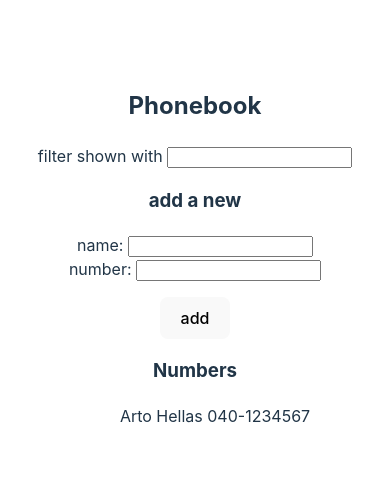
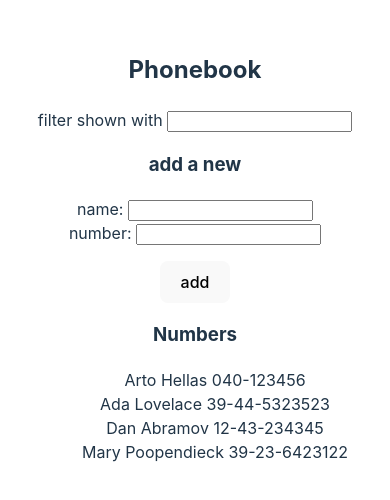
Before and after one commit to serkanok1983/FullStackOpen, a React (Vite) app in the folder part2/phonebook/: page / in a window 390 px wide. Shown: the part 166-666 px from the top of the page. Built offline with nearby package versions, Linux system fonts and the light colour scheme; data requests are answered from the project's data file.

Commit message:
2.11 The Phonebook Step 6

```diff
--- /dev/null
+++ b/part2/phonebook/db.json
@@ -0,0 +1,24 @@
+{
+  "persons": [
+    {
+      "name": "Arto Hellas",
+      "number": "040-123456",
+      "id": "1"
+    },
+    {
+      "name": "Ada Lovelace",
+      "number": "39-44-5323523",
+      "id": "2"
+    },
+    {
+      "name": "Dan Abramov",
+      "number": "12-43-234345",
+      "id": "3"
+    },
+    {
+      "name": "Mary Poopendieck",
+      "number": "39-23-6423122",
+      "id": "4"
+    }
+  ]
+}
--- a/part2/phonebook/package.json
+++ b/part2/phonebook/package.json
@@ -7,14 +7,15 @@
     "dev": "vite",
     "build": "vite build",
     "lint": "eslint .",
-    "preview": "vite preview"
+    "preview": "vite preview",
+    "server": "json-server -p3001 --watch db.json"
   },
   "dependencies": {
+    "axios": "^1.7.9",
     "react": "^18.3.1",
     "react-dom": "^18.3.1"
   },
   "devDependencies": {
-    "@eslint/js": "^9.17.0",
     "@types/react": "^18.3.18",
     "@types/react-dom": "^18.3.5",
     "@vitejs/plugin-react": "^4.3.4",
@@ -23,6 +24,7 @@
     "eslint-plugin-react-hooks": "^5.0.0",
     "eslint-plugin-react-refresh": "^0.4.16",
     "globals": "^15.14.0",
+    "json-server": "^1.0.0-beta.3",
     "vite": "^6.0.5"
   }
 }
--- a/part2/phonebook/src/App.jsx
+++ b/part2/phonebook/src/App.jsx
@@ -1,23 +1,24 @@
 /* eslint-disable react/prop-types */
-import { useState } from 'react'
+import {useState, useEffect} from 'react'
 import './App.css'
+import axios from 'axios'
 
-const Filter = ({ filter, handleFilterChange }) => {
+const Filter = ({filter, handleFilterChange}) => {
     return (
         <div>
-      filter shown with <input value={filter} onChange={handleFilterChange} />
+            filter shown with <input value={filter} onChange={handleFilterChange}/>
         </div>
     )
 }
 
-const PersonForm = ({ addPerson, newName, handleNameChange, newNumber, handleNumberChange }) => {
+const PersonForm = ({addPerson, newName, handleNameChange, newNumber, handleNumberChange}) => {
     return (
         <form onSubmit={addPerson}>
             <div>
-        name: <input value={newName} onChange={handleNameChange} />
+                name: <input value={newName} onChange={handleNameChange}/>
             </div>
             <div>
-        number: <input value={newNumber} onChange={handleNumberChange} />
+                number: <input value={newNumber} onChange={handleNumberChange}/>
             </div>
             <p></p>
             <div>
@@ -27,23 +28,29 @@ const PersonForm = ({ addPerson, newName, handleNameChange, newNumber, handleNum
     )
 }
 
-const Persons = ({ persons, filter }) => {
+const Persons = ({persons, filter}) => {
     return (
         <ul>
             {persons.filter(person => person.name.toLowerCase().includes(filter.toLowerCase())).map(person =>
-        <li style={{ listStyleType: 'none' }} key={person.id}>{person.name} {person.number}</li>
+                <li style={{listStyleType: 'none'}} key={person.id}>{person.name} {person.number}</li>
             )}
         </ul>
     )
 }
 
 const App = () => {
-  const [persons, setPersons] = useState([
-    { name: 'Arto Hellas', number: '040-1234567', id: 1 },
-  ])
+    const [persons, setPersons] = useState([])
     const [newName, setNewName] = useState('')
     const [newNumber, setNewNumber] = useState('')
     const [filter, setFilter] = useState('')
+
+    useEffect(() => {
+        axios
+            .get('http://localhost:3001/persons')
+            .then(response => {
+                setPersons(response.data)
+            })
+    }, [])
 
     const addPerson = (event) => {
         event.preventDefault()
@@ -77,11 +84,12 @@ const App = () => {
     return (
         <div>
             <h2>Phonebook</h2>
-      <Filter filter={filter} handleFilterChange={handleFilterChange} />
+            <Filter filter={filter} handleFilterChange={handleFilterChange}/>
             <h3>add a new</h3>
-      <PersonForm addPerson={addPerson} newName={newName} handleNameChange={handleNameChange} newNumber={newNumber} handleNumberChange={handleNumberChange} />
+            <PersonForm addPerson={addPerson} newName={newName} handleNameChange={handleNameChange}
+                        newNumber={newNumber} handleNumberChange={handleNumberChange}/>
             <h3>Numbers</h3>
-      <Persons persons={persons} filter={filter} />
+            <Persons persons={persons} filter={filter}/>
         </div>
     )
 }
```
Also changed, not shown: 1 other file (tests, documents, lock files or other folders). Lines whose indentation alone changed are shown as unchanged.
